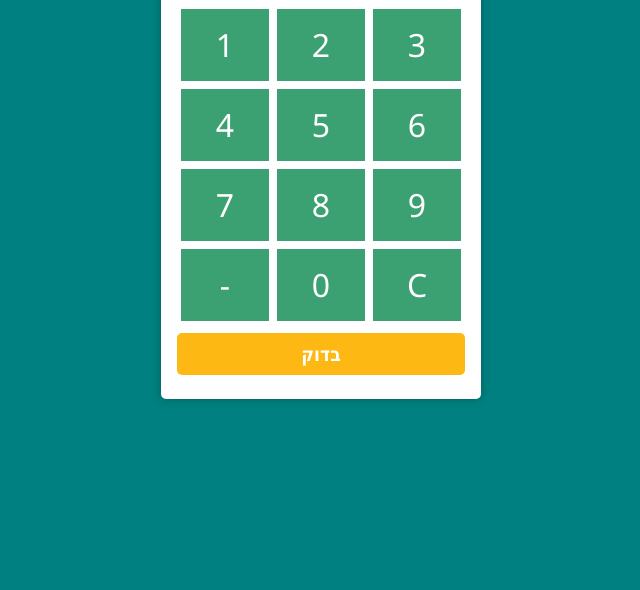
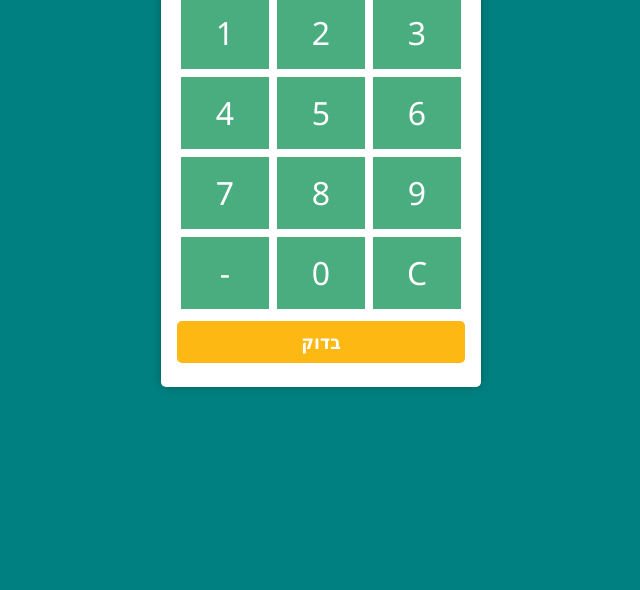
Before and after one commit to Shira-Batz/practiceMath, a plain HTML site: page index.html in a window 1280 px wide. Shown: the part 210-800 px from the top of the page, without its empty margins (319-959 px from the left). Drawn offline with nearby package versions, Linux system fonts and the light colour scheme.

Commit message:
Update index.html

```diff
--- a/index.html
+++ b/index.html
@@ -46,11 +46,11 @@
         }
 
         h1 {
-            margin-top: 1.5rem;
+            margin-top: 1.25rem;
         }
 
         #exercise {
-            margin-top: 1.5rem;
+            margin-top: 1rem;
             background-color: #fff;
             padding: 1rem;
             width: 20rem;
@@ -77,7 +77,7 @@
         .keys {
             display: flex;
             font-size: 2rem;
-            background-color: #3ba173;
+            background-color: #4aad80;
             color: #fff;
             width: 5.5rem;
             height: 4.5rem;
```
